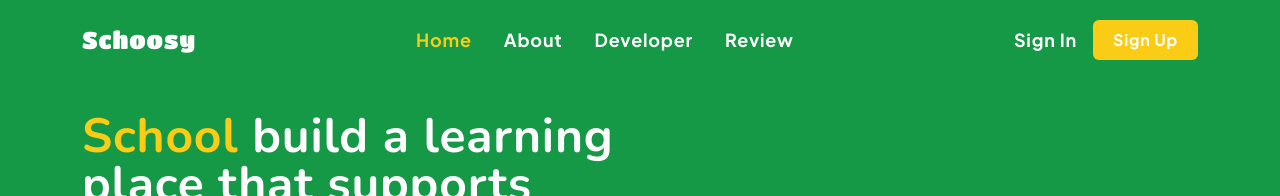
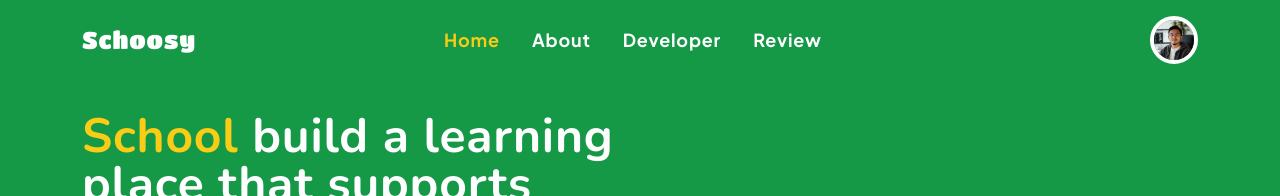
Before and after one commit to Rann-9/landing-page, a website: page index.html in a window 1280 px wide. Shown: the top 196 px of the page. Drawn offline with nearby package versions, Linux system fonts and the light colour scheme.

Commit message:
update profile navbar

```diff
--- a/index.html
+++ b/index.html
@@ -48,9 +48,13 @@
                 </ul>
             </div>
 
-            <div class="hidden lg:flex gap-4">
+            <!-- <div class="hidden lg:flex gap-4">
                 <button class="nav-link">Sign In</button>
                 <button class="btn"><span>Sign Up</span></button>
+            </div> -->
+
+            <div class="pl-20 justify-start">
+                <img src="assets/img/developer2.png" alt="profile_image" class="border-4 border-white hover:border-yellow-400 rounded-full h-12 cursor-pointer duration-300">
             </div>
 
             <div class="text-xl sm:text-3xl cursor-pointer z-50 lg:hidden">
```
Also changed, not shown: output.css.
